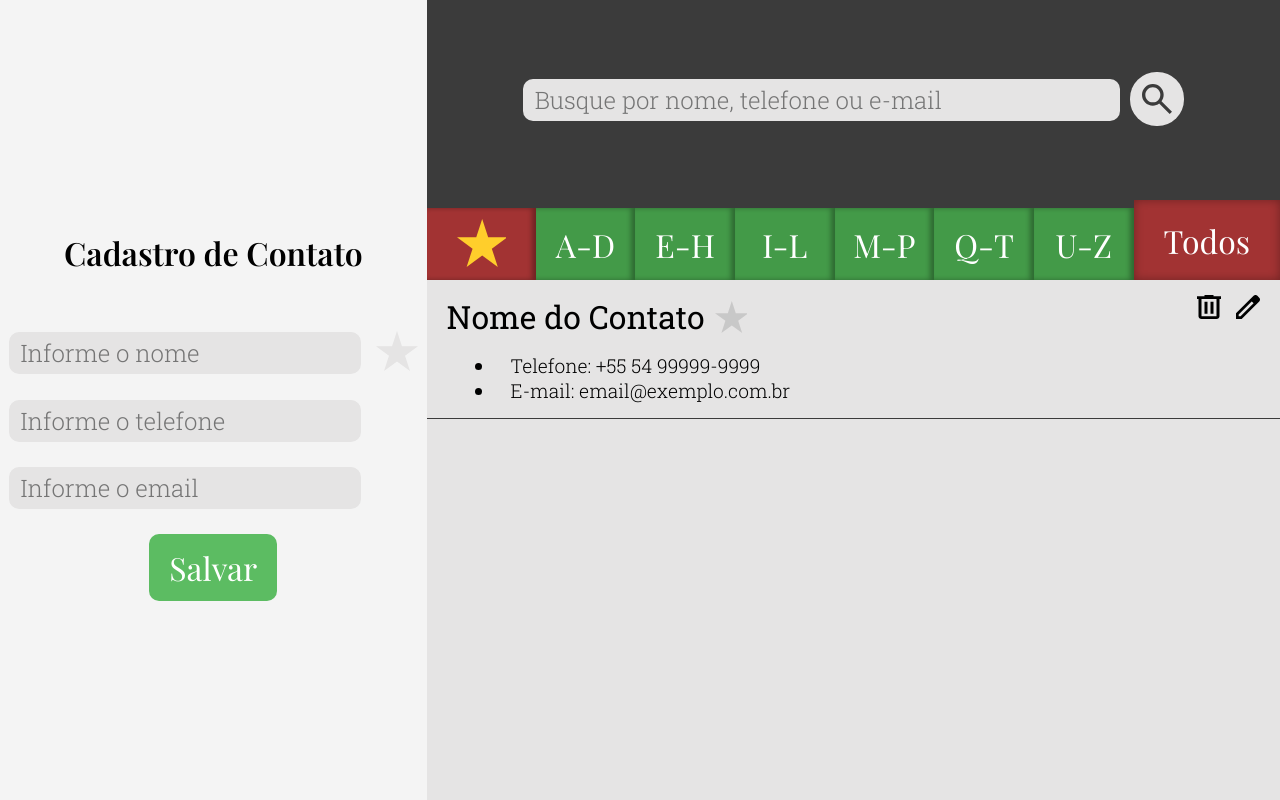
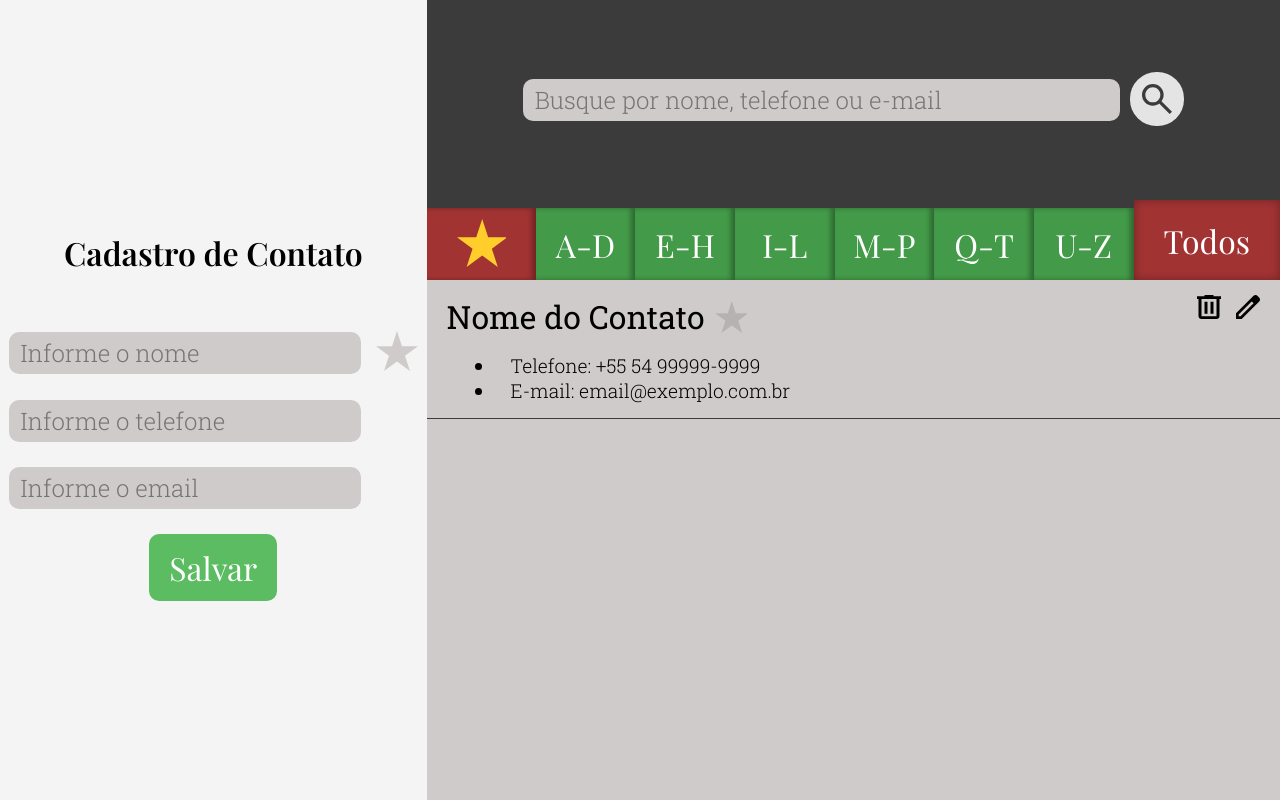
Before and after one commit to Heitorvs13/agenda, a plain HTML site: page index.html in a window 1280 px wide. Drawn offline with nearby package versions, Linux system fonts and the light colour scheme; a web font is replaced by a local one.

Commit message:
Fix: Ajuste de visibilidade entre as cores claras do background.

```diff
--- a/styles/style.css
+++ b/styles/style.css
@@ -3,7 +3,7 @@
 :root {
     --background-dark: #3B3B3B;
     --background-light: #F4F4F4;
-    --background-light-hover: #E5E4E4;
+    --background-light-hover: #cfcbcb;
     --confirm: #5CBC62;
     --star: #FFCE2B;
     --emphasis: #A23333;
@@ -87,6 +87,7 @@ input[type="email"] {
     height: 2.5rem;
     width: auto;
     fill: var(--background-light-hover);
+    cursor: pointer;
 }
 
 .favorite:checked ~ .fav-icon{
```
